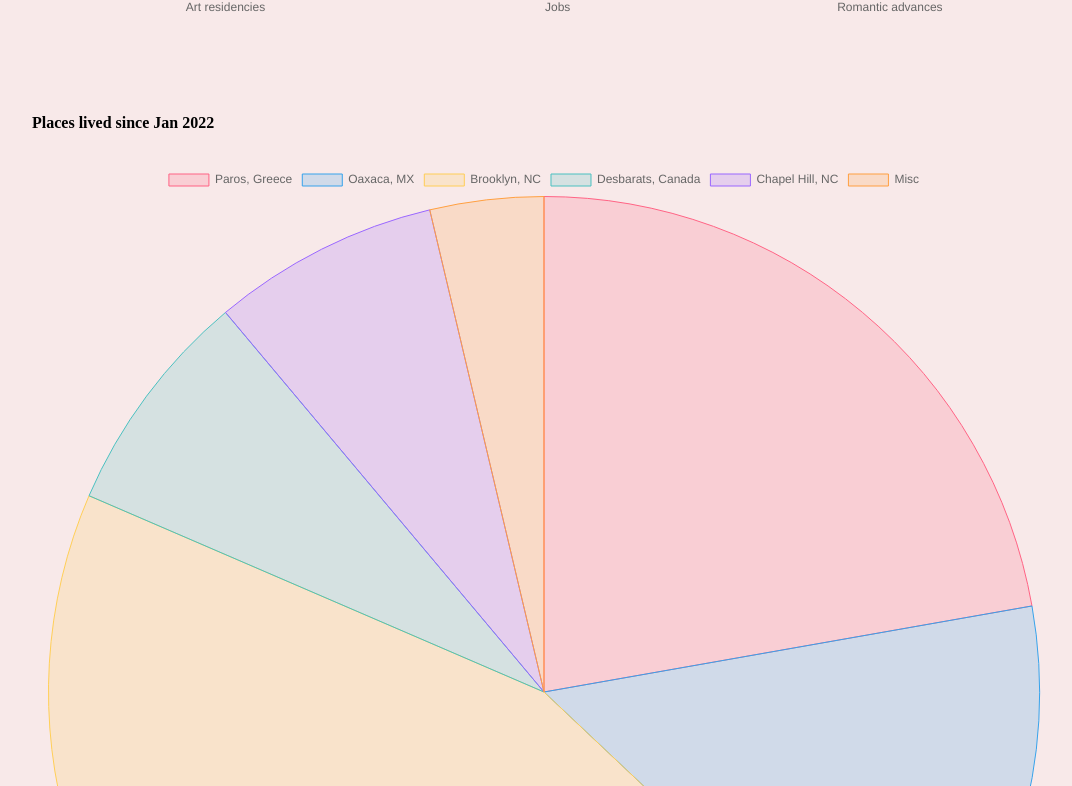
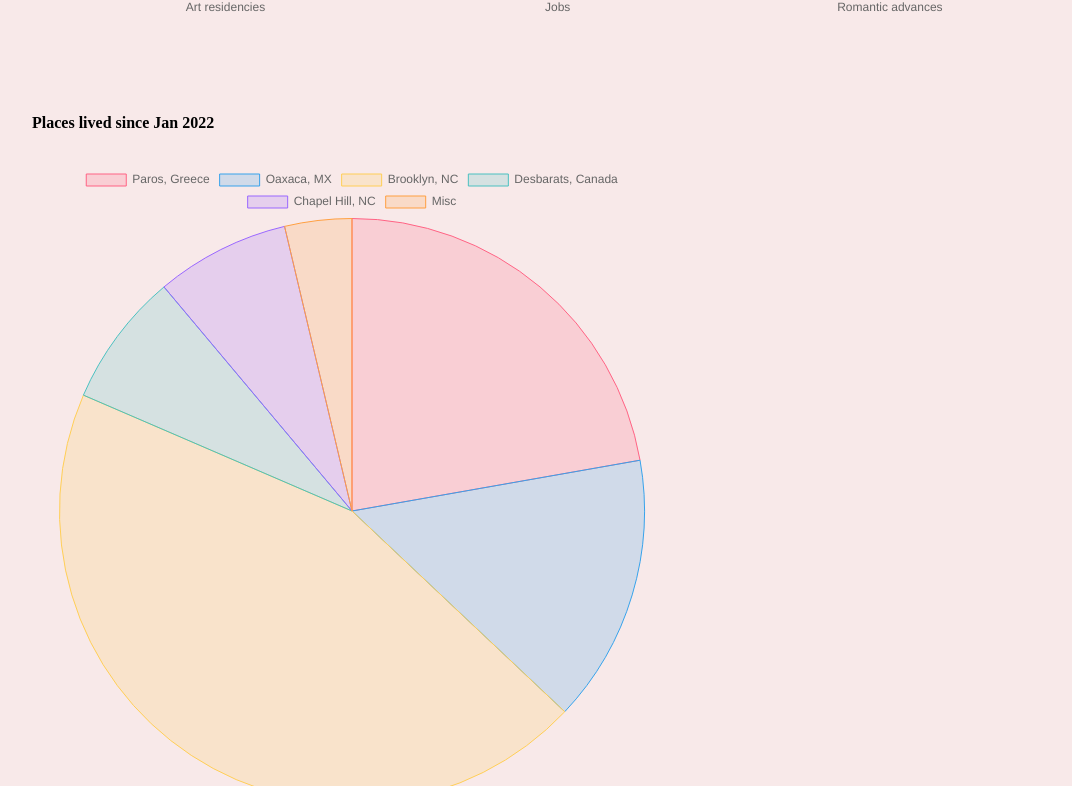
Before and after one commit to sranso/sarah-left-a-job, a Next.js app: page / in a window 1280 px wide. Shown: the part 2254-3040 px from the top of the page, without its empty margins (96-1168 px from the left). Built offline with nearby package versions, Linux system fonts and the light colour scheme.

Commit message:
force cap changes

```diff
--- a/styles/Data.module.css
+++ b/styles/Data.module.css
@@ -4,6 +4,7 @@
 }
 
 .dataset {
-  width: 80vw;
+  max-width: 80vw;
+  max-height: 80vh;
   margin: 0 auto 6rem
 }
```
Also changed, not shown: components/Header.js (renamed from components/header.js), styles/Celebrate.module.css (renamed from styles/celebrate.module.css), styles/Hero.module.css (renamed from styles/hero.module.css).
